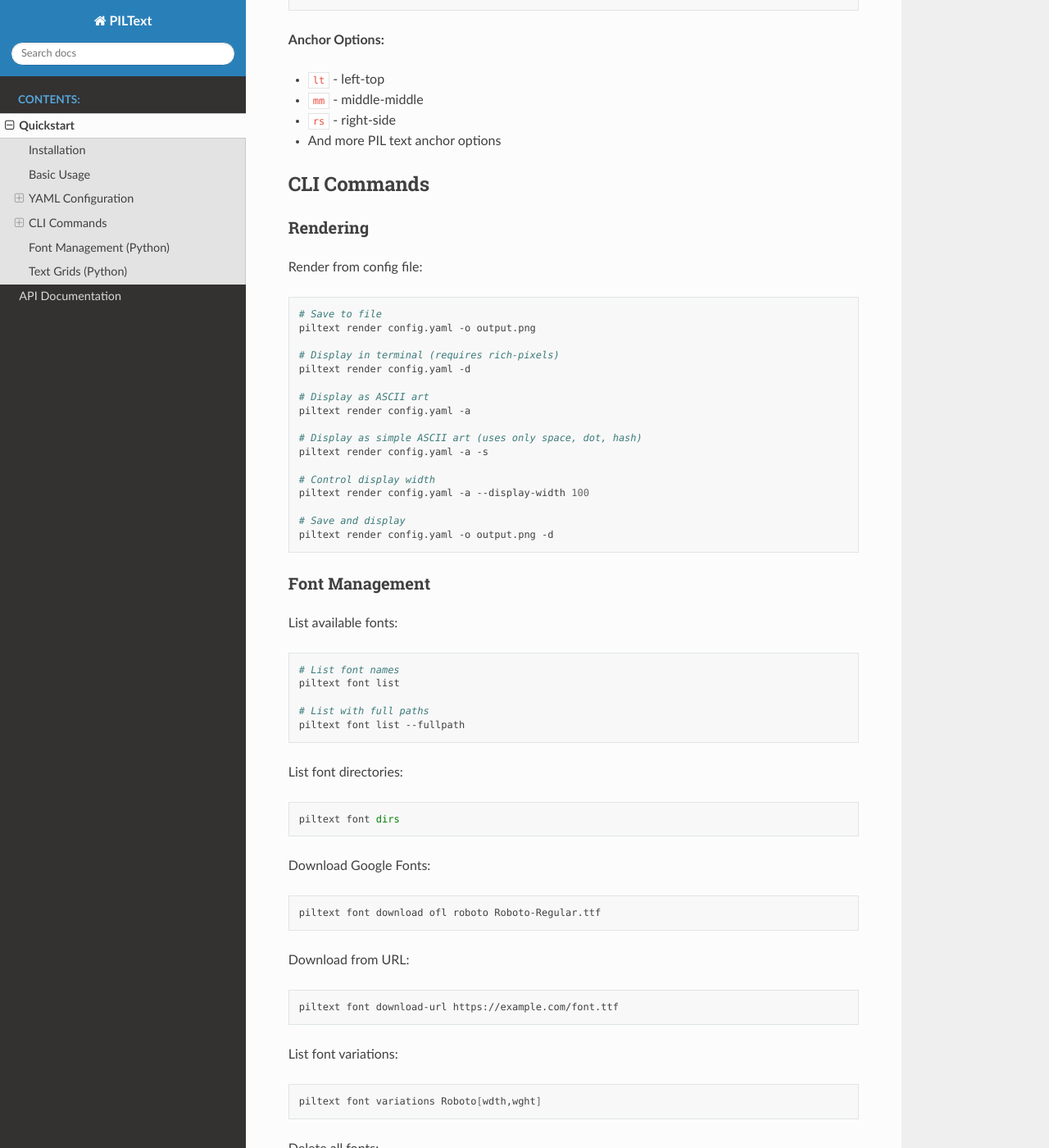
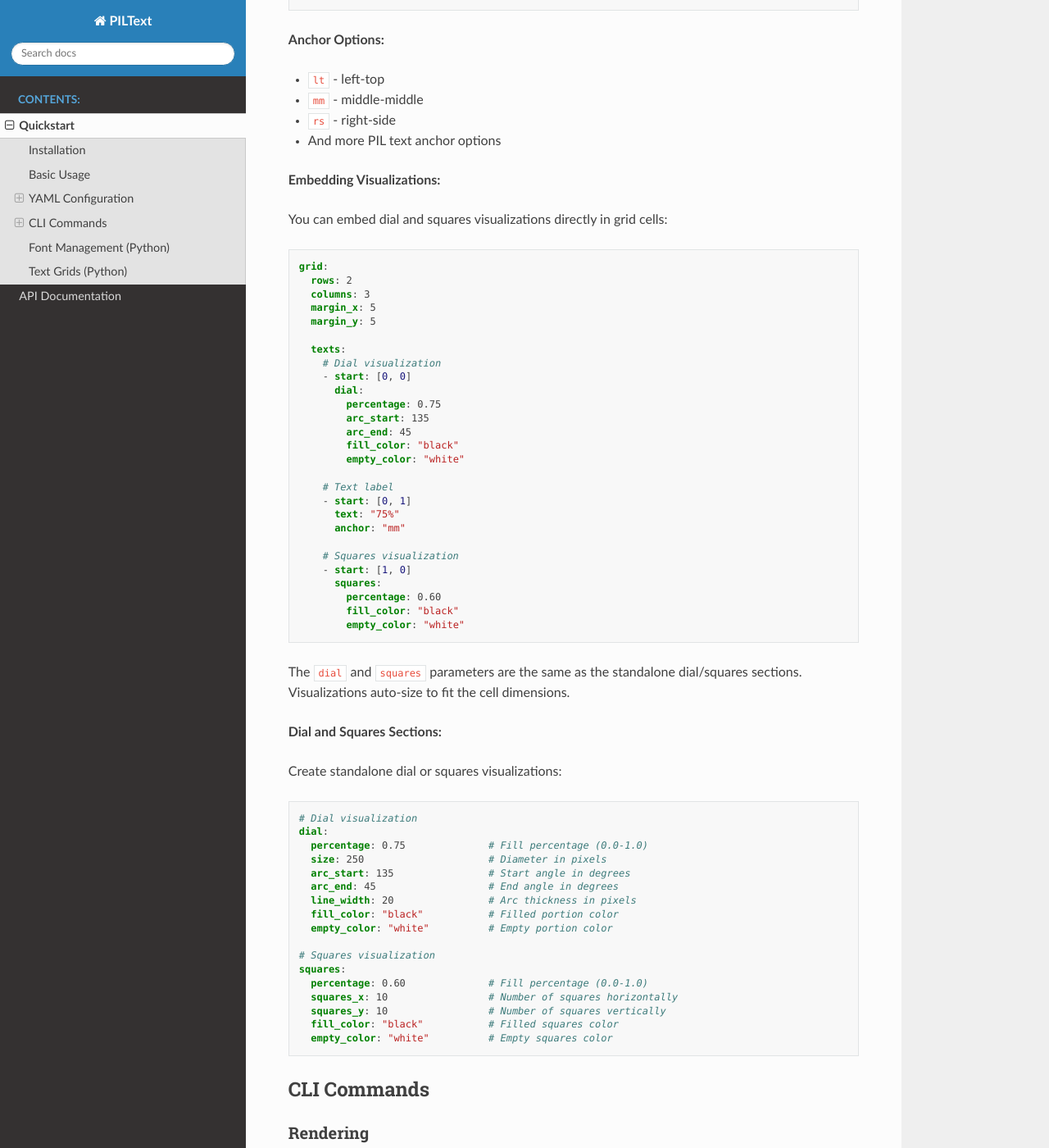
Before and after one commit to holgern/piltext, a Sphinx documentation site: the page built from docs/quickstart.rst, in a window 1280 px wide and 1400 px high, scrolled down 2687 px. Shown: the whole window at 82% size. Built offline with Sphinx 7.4.7 and the Read the Docs theme 3.1.0, drawn with Linux system fonts in a browser that asks for light colours.

Commit message:
feat: improved font path safety and new image_drawer parameter

```diff
--- a/docs/quickstart.rst
+++ b/docs/quickstart.rst
@@ -153,6 +153,67 @@ Configuration Options
 - ``rs`` - right-side
 - And more PIL text anchor options
 
+**Embedding Visualizations:**
+
+You can embed dial and squares visualizations directly in grid cells:
+
+.. code-block:: yaml
+
+   grid:
+     rows: 2
+     columns: 3
+     margin_x: 5
+     margin_y: 5
+
+     texts:
+       # Dial visualization
+       - start: [0, 0]
+         dial:
+           percentage: 0.75
+           arc_start: 135
+           arc_end: 45
+           fill_color: "black"
+           empty_color: "white"
+
+       # Text label
+       - start: [0, 1]
+         text: "75%"
+         anchor: "mm"
+
+       # Squares visualization
+       - start: [1, 0]
+         squares:
+           percentage: 0.60
+           fill_color: "black"
+           empty_color: "white"
+
+The ``dial`` and ``squares`` parameters are the same as the standalone dial/squares sections.
+Visualizations auto-size to fit the cell dimensions.
+
+**Dial and Squares Sections:**
+
+Create standalone dial or squares visualizations:
+
+.. code-block:: yaml
+
+   # Dial visualization
+   dial:
+     percentage: 0.75              # Fill percentage (0.0-1.0)
+     size: 250                     # Diameter in pixels
+     arc_start: 135                # Start angle in degrees
+     arc_end: 45                   # End angle in degrees
+     line_width: 20                # Arc thickness in pixels
+     fill_color: "black"           # Filled portion color
+     empty_color: "white"          # Empty portion color
+
+   # Squares visualization
+   squares:
+     percentage: 0.60              # Fill percentage (0.0-1.0)
+     squares_x: 10                 # Number of squares horizontally
+     squares_y: 10                 # Number of squares vertically
+     fill_color: "black"           # Filled squares color
+     empty_color: "white"          # Empty squares color
+
 CLI Commands
 ------------
 
```
Also changed, not shown: 4 other files.
